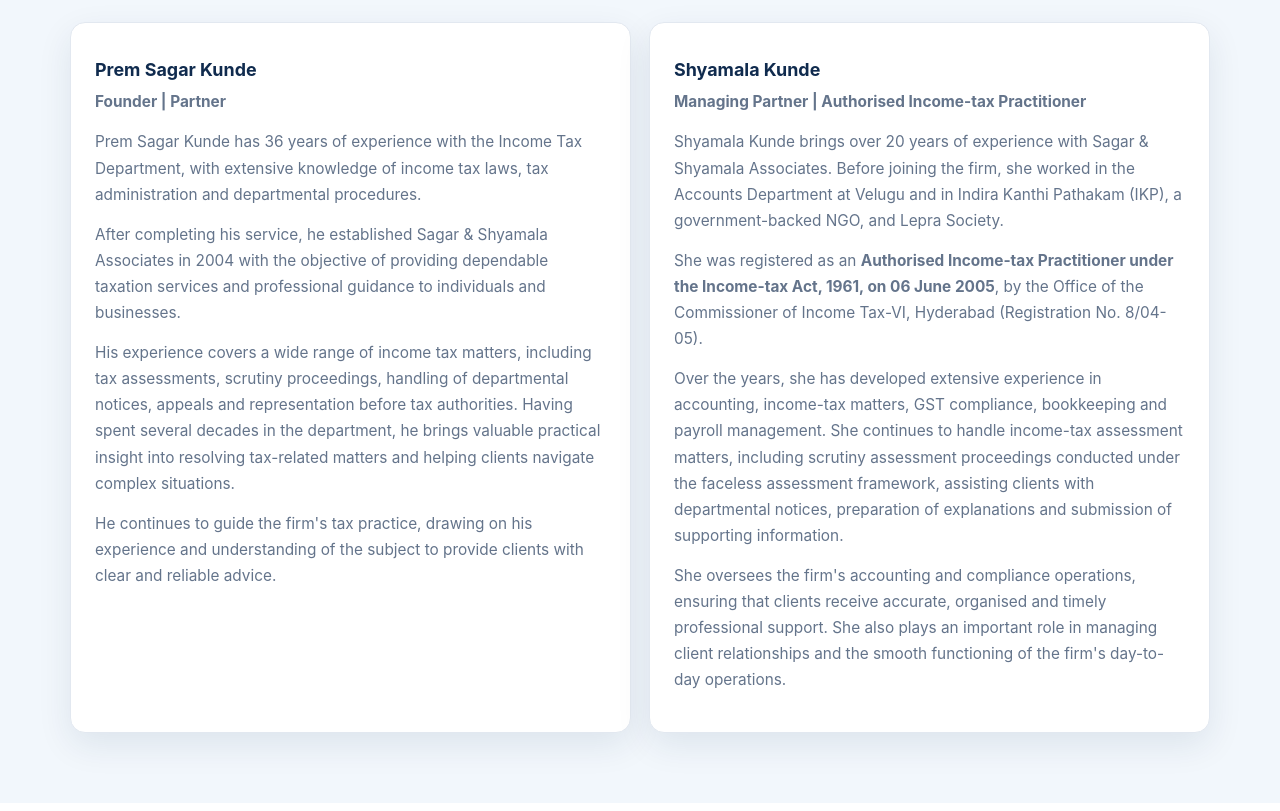
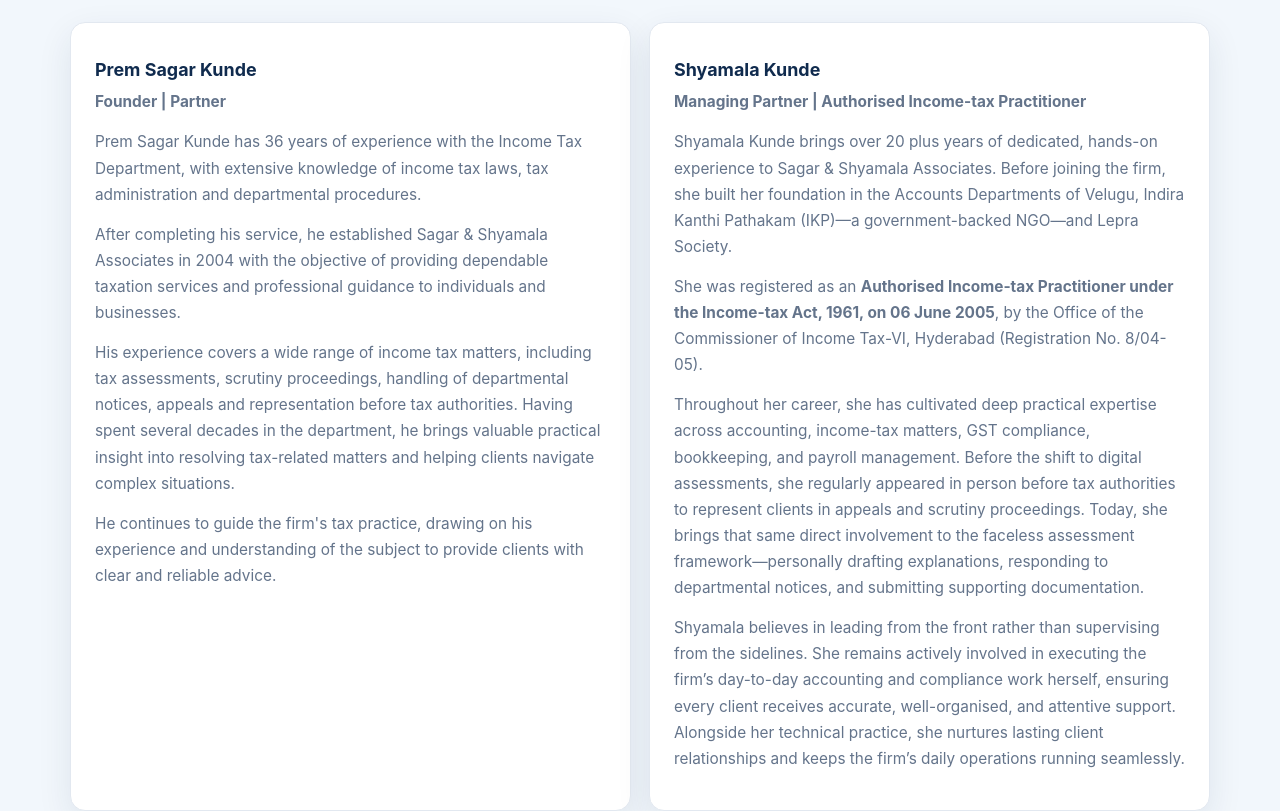
Before and after one commit to pkunde/ssa-website, a plain HTML site: page about.html in a window 1280 px wide. Shown: the part 1280-2091 px from the top of the page. Drawn offline with Linux system fonts and the light colour scheme.

Commit message:
Update about.html

```diff
--- a/about.html
+++ b/about.html
@@ -114,18 +114,20 @@
 <p>He continues to guide the firm's tax practice, drawing on his experience and understanding of the subject to provide clients with clear and reliable advice.</p>
 </div>
 
+
 <div class="card">
-<h3>Shyamala Kunde</h3>
-<p><strong>Managing Partner | Authorised Income-tax Practitioner</strong></p>
+    <h3>Shyamala Kunde</h3>
+    <p><strong>Managing Partner | Authorised Income-tax Practitioner</strong></p>
 
-<p>Shyamala Kunde brings over 20 years of experience with Sagar &amp; Shyamala Associates. Before joining the firm, she worked in the Accounts Department at Velugu and in Indira Kanthi Pathakam (IKP), a government-backed NGO, and Lepra Society.</p>
+    <p>Shyamala Kunde brings over 20 plus years of dedicated, hands-on experience to Sagar &amp; Shyamala Associates. Before joining the firm, she built her foundation in the Accounts Departments of Velugu, Indira Kanthi Pathakam (IKP)—a government-backed NGO—and Lepra Society.</p>
 
-<p>She was registered as an <strong>Authorised Income-tax Practitioner under the Income-tax Act, 1961, on 06 June 2005</strong>, by the Office of the Commissioner of Income Tax-VI, Hyderabad (Registration No. 8/04-05).</p>
+    <p>She was registered as an <strong>Authorised Income-tax Practitioner under the Income-tax Act, 1961, on 06 June 2005</strong>, by the Office of the Commissioner of Income Tax-VI, Hyderabad (Registration No. 8/04-05).</p>
 
-<p>Over the years, she has developed extensive experience in accounting, income-tax matters, GST compliance, bookkeeping and payroll management. She continues to handle income-tax assessment matters, including scrutiny assessment proceedings conducted under the faceless assessment framework, assisting clients with departmental notices, preparation of explanations and submission of supporting information.</p>
+    <p>Throughout her career, she has cultivated deep practical expertise across accounting, income-tax matters, GST compliance, bookkeeping, and payroll management. Before the shift to digital assessments, she regularly appeared in person before tax authorities to represent clients in appeals and scrutiny proceedings. Today, she brings that same direct involvement to the faceless assessment framework—personally drafting explanations, responding to departmental notices, and submitting supporting documentation.</p>
 
-<p>She oversees the firm's accounting and compliance operations, ensuring that clients receive accurate, organised and timely professional support. She also plays an important role in managing client relationships and the smooth functioning of the firm's day-to-day operations.</p>
+    <p>Shyamala believes in leading from the front rather than supervising from the sidelines. She remains actively involved in executing the firm’s day-to-day accounting and compliance work herself, ensuring every client receives accurate, well-organised, and attentive support. Alongside her technical practice, she nurtures lasting client relationships and keeps the firm’s daily operations running seamlessly.</p>
 </div>
+
 
 </div>
 </div>
```
